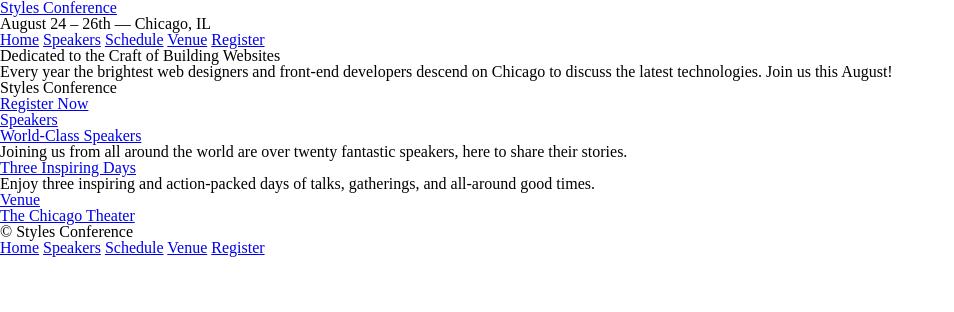
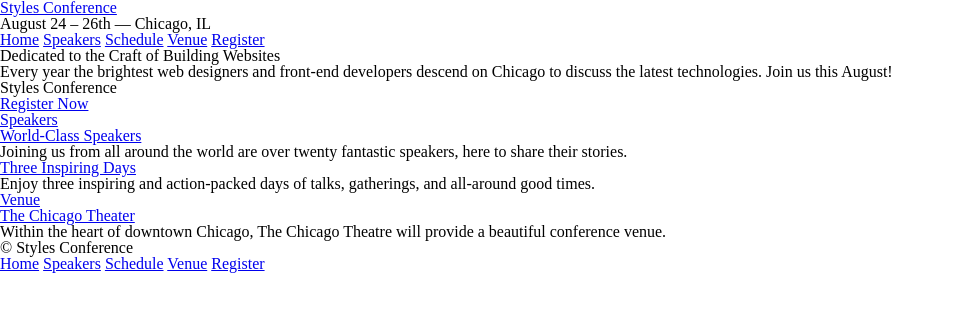
Before and after one commit to miket04/styles-conference, a plain HTML site: page index.html in a window 1280 px wide. Shown: the whole page, without its empty margins (0-954 px from the left). Drawn offline with Linux system fonts and the light colour scheme.

Commit message:
Update index.html

```diff
--- a/index.html
+++ b/index.html
@@ -51,6 +51,7 @@
           >Venue <br />
           The Chicago Theater <br />
         </a>
+        <p>Within the heart of downtown Chicago, The Chicago Theatre will provide a beautiful conference venue.</p>
       </section>
     </section>
 
```
